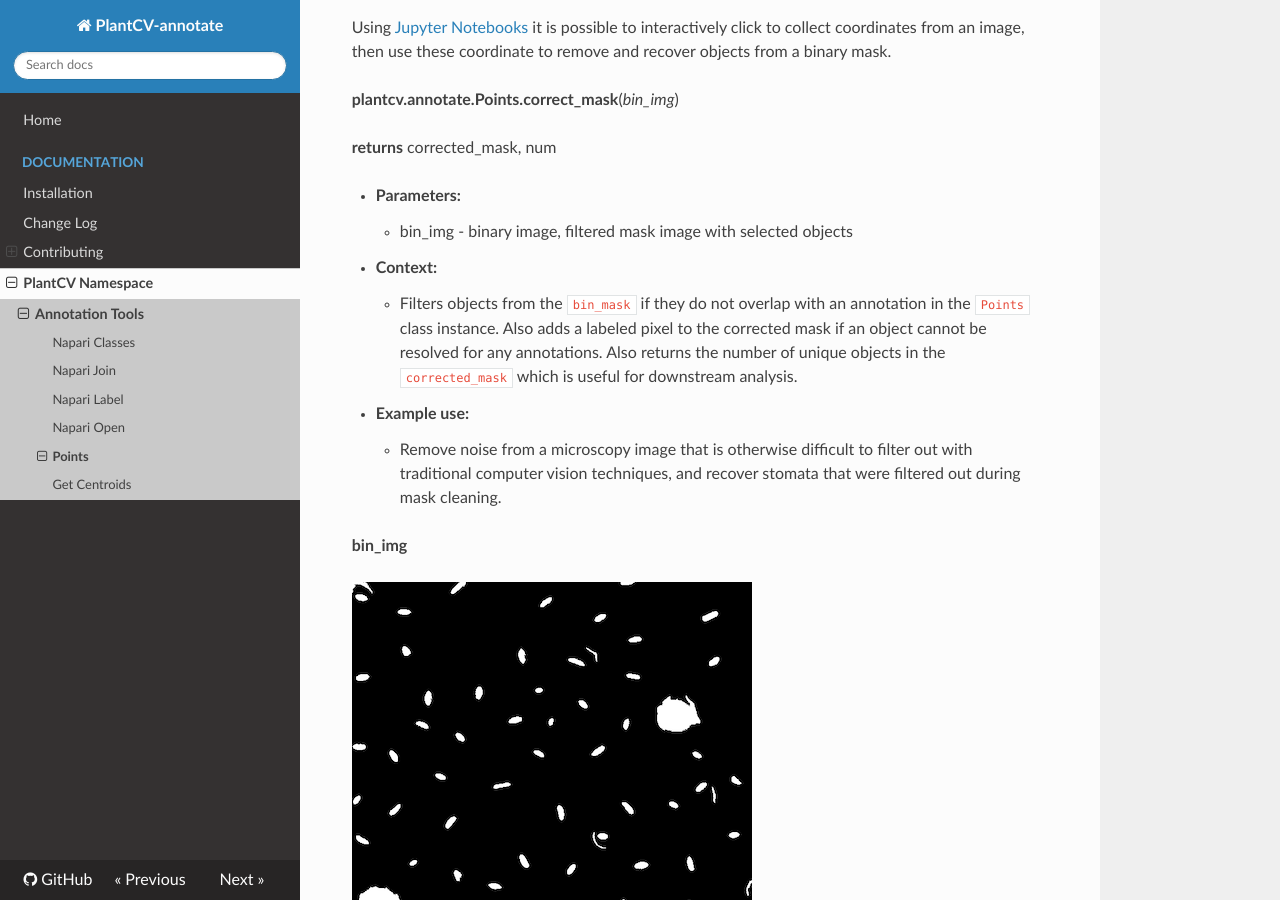
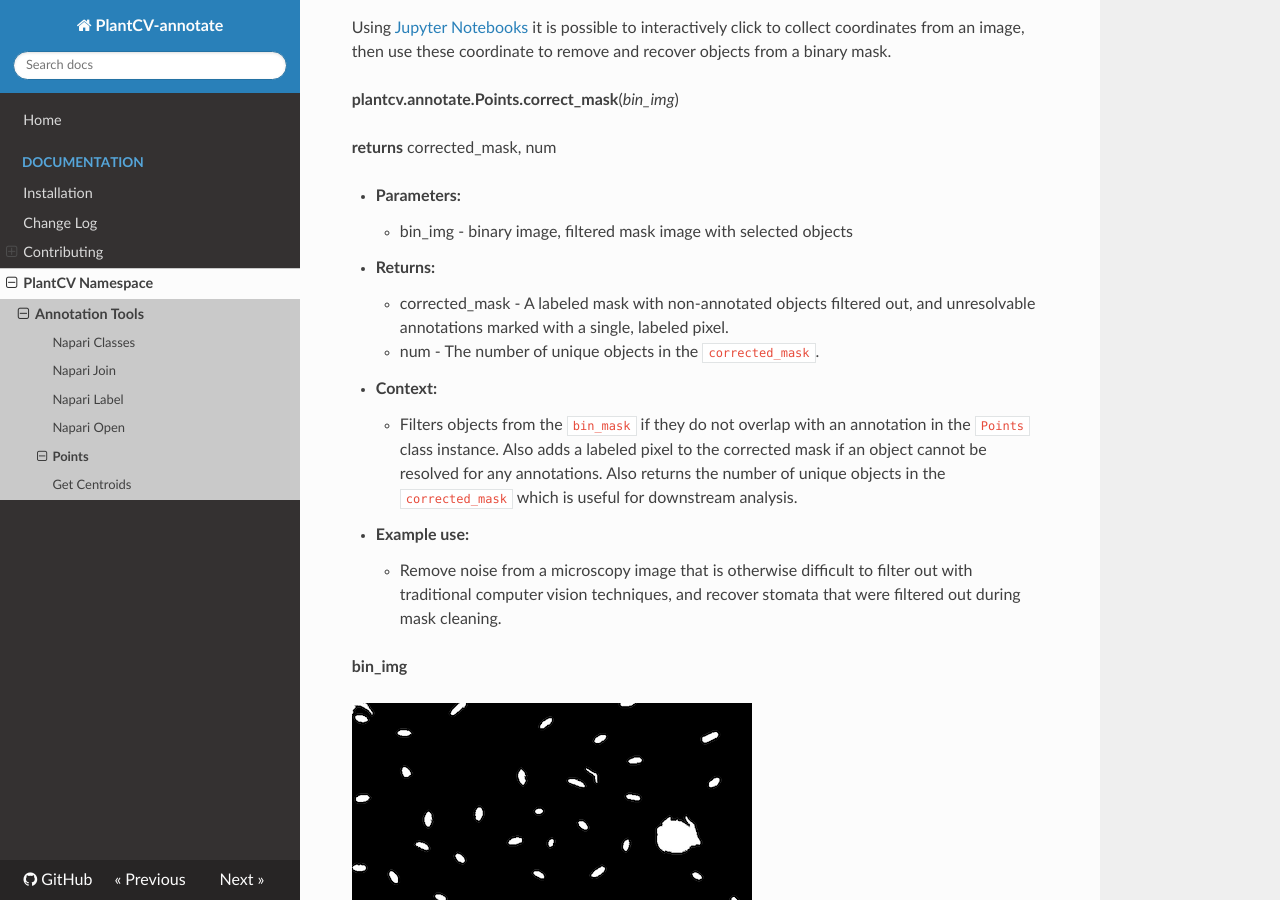
Before and after one commit to danforthcenter/plantcv-annotate, an MkDocs documentation site: the page built from docs/Points.md, in a window 1280 px wide and 900 px high, scrolled down 1245 px. Built offline with MkDocs 1.6.1, drawn with Linux system fonts in a browser that asks for light colours; nearby versions of some CDN libraries; some of the changed text lies outside the part shown.

Commit message:
document method returns

```diff
--- a/docs/Points.md
+++ b/docs/Points.md
@@ -57,6 +57,10 @@ Using [Jupyter Notebooks](https://plantcv.readthedocs.io/en/stable/jupyter/) it
 - **Parameters:**
     - bin_img - binary image, filtered mask image with selected objects
 
+- **Returns:**
+    - corrected_mask - A labeled mask with non-annotated objects filtered out, and unresolvable annotations marked with a single, labeled pixel.
+    - num - The number of unique objects in the `corrected_mask`.
+
 - **Context:**
     - Filters objects from the `bin_mask` if they do not overlap with an annotation in the `Points` class instance. Also adds a labeled pixel to the corrected mask if an object cannot be resolved for any annotations. Also returns the number of unique objects in the `corrected_mask` which is useful for downstream analysis.
 
```
Also changed, not shown: other parts of docs/Points.md (+1 -1 lines).
